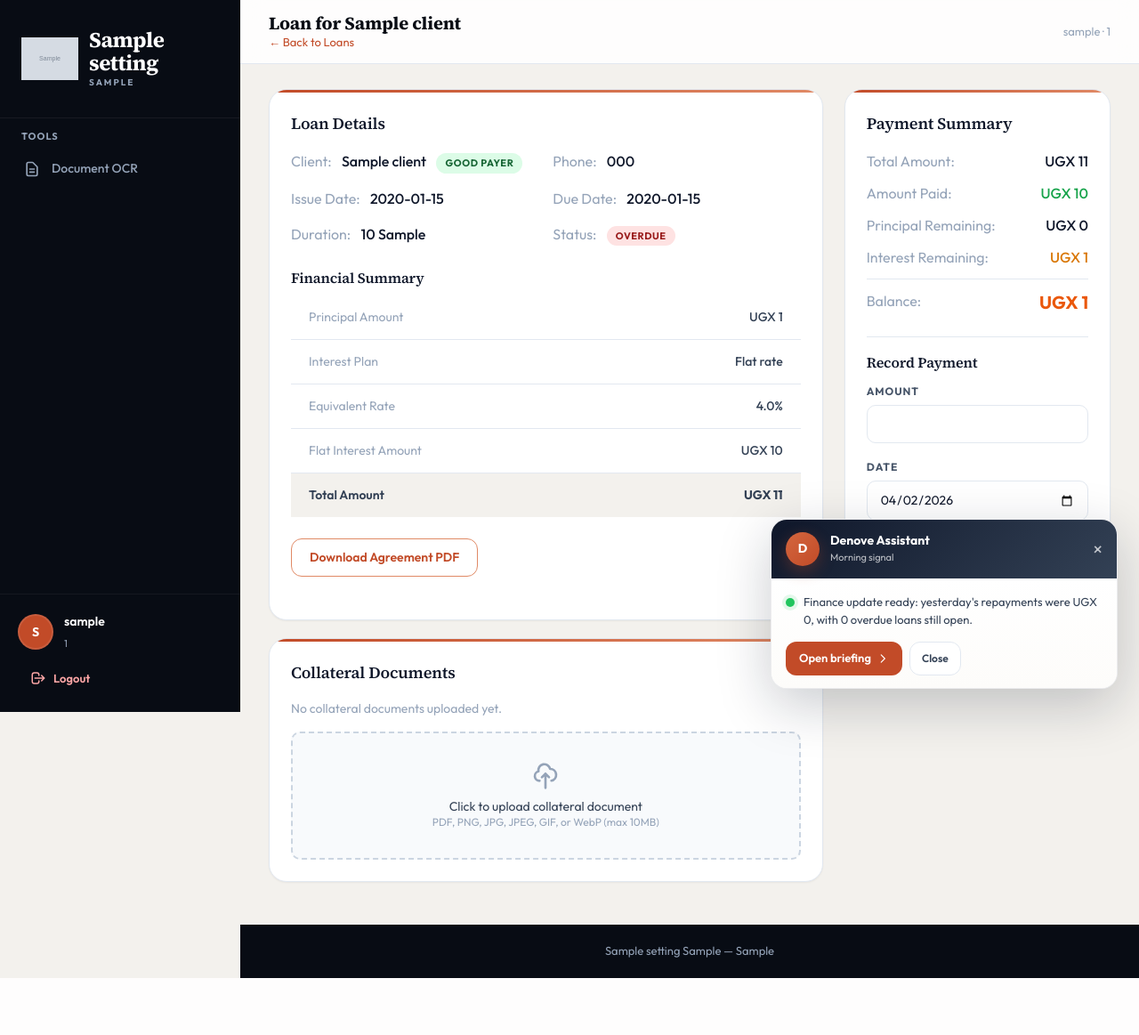
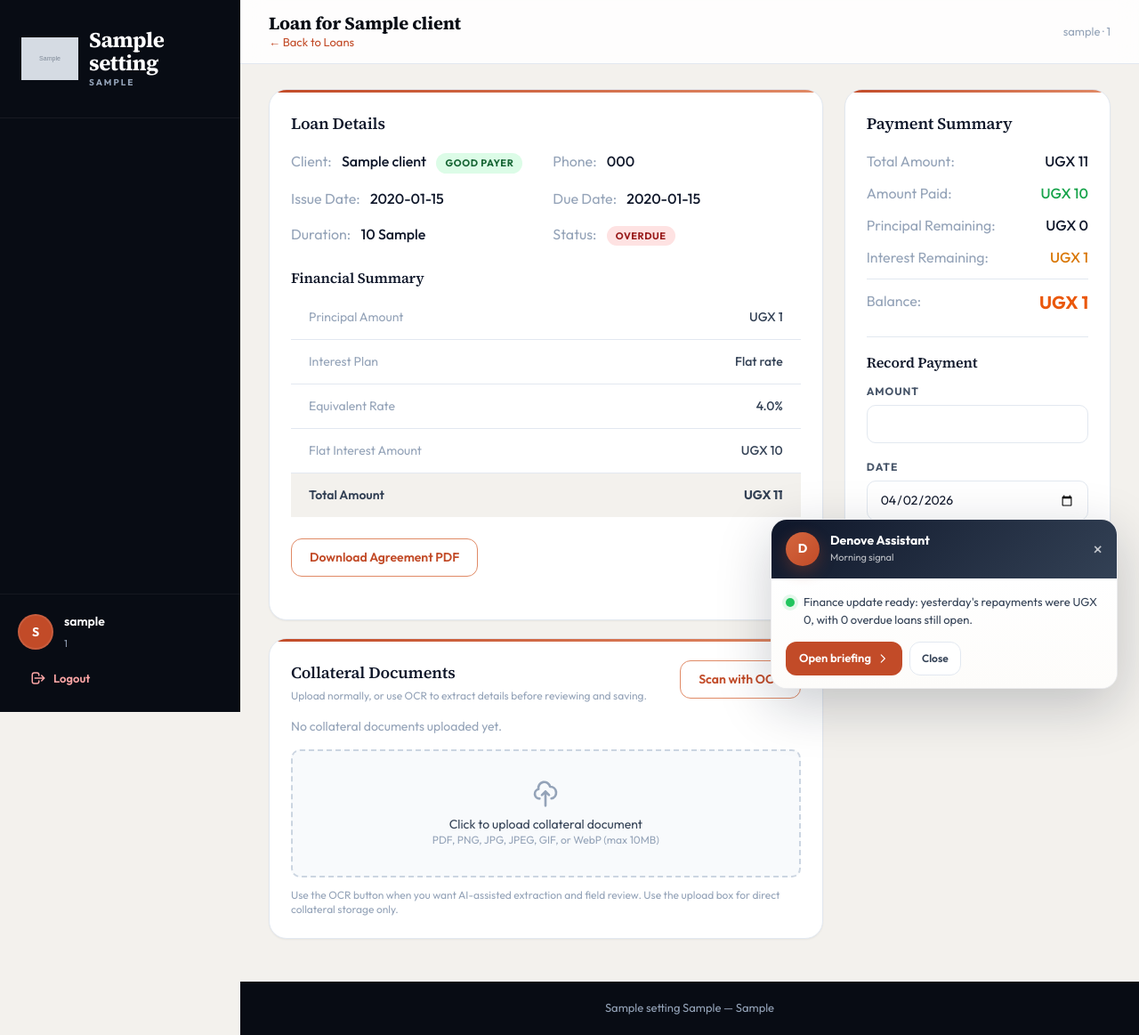
Before and after one commit to Isaac25-lgtm/multi-tenant-business-suite, a Flask app: page /finance/loans/1 in a window 1280 px wide. Shown: the whole page at 89% size. Before the commit the page ends 1099 px from the top, so only its background shows below. Run offline with Flask 3, Linux system fonts and the light colour scheme; the visitor is signed in with stand-in values (Sample User, id 1); tables that the repository leaves empty hold one stand-in row (values such as "Sample post"); grey boxes marked "Sample" are stand-in pictures; parts of the project's set-up code (start-up, migrations or seed data) failed here and were passed over; some libraries are stand-ins or nearby versions.

Commit message:
Move OCR into finance collateral workflow

```diff
--- a/backend/app/modules/ai/__init__.py
+++ b/backend/app/modules/ai/__init__.py
@@ -342,6 +342,7 @@ def ocr_upload():
 
     document_type = request.form.get('document_type', 'general')
     client_reference = (request.form.get('client_reference') or '').strip()
+    return_to = (request.form.get('next') or '').strip()
     if not client_reference:
         flash('Add a client reference so the daily OCR credit limit can be tracked.', 'error')
         return redirect(request.referrer or url_for('ai.ocr_page'))
@@ -429,6 +430,8 @@ def ocr_upload():
     if result.get('error'):
         flash(result['error'], 'info')
 
+    if return_to and return_to.startswith('/'):
+        return redirect(url_for('ai.ocr_review', id=extraction.id, next=return_to))
     return redirect(url_for('ai.ocr_review', id=extraction.id))
 
 
@@ -446,11 +449,19 @@ def ocr_page():
     ).order_by(OcrExtraction.created_at.desc()).limit(10).all()
 
     quota = _get_ocr_quota_status()
+    client_reference = (request.args.get('client_reference') or '').strip()
+    document_type = (request.args.get('document_type') or 'general').strip()
+    return_to = (request.args.get('next') or '').strip()
+    context_label = (request.args.get('context') or '').strip()
     return render_template(
         'ai/ocr_upload.html',
         ocr_enabled=is_ocr_enabled(),
         recent=recent,
         quota=quota,
+        client_reference=client_reference,
+        document_type=document_type,
+        return_to=return_to,
+        context_label=context_label,
     )
 
 
@@ -474,6 +485,7 @@ def ocr_review(id):
         'ai/ocr_review.html',
         extraction=extraction,
         fields=fields,
+        return_to=(request.args.get('next') or '').strip(),
     )
 
 
@@ -521,4 +533,7 @@ def ocr_confirm(id):
     )
 
     flash('OCR extraction confirmed and saved.', 'success')
+    return_to = (request.form.get('next') or '').strip()
+    if return_to and return_to.startswith('/'):
+        return redirect(return_to)
     return redirect(url_for('ai.ocr_page'))
--- a/backend/app/templates/ai/ocr_review.html
+++ b/backend/app/templates/ai/ocr_review.html
@@ -4,7 +4,7 @@
 {% block content %}
 <div style="max-width: 800px; margin: 0 auto;">
   <div style="display: flex; align-items: center; gap: 12px; margin-bottom: 20px;">
-    <a href="{{ url_for('ai.ocr_page') }}" style="color: var(--terra-600); font-size: 13px;">&larr; Back to Documents</a>
+    <a href="{{ return_to or url_for('ai.ocr_page') }}" style="color: var(--terra-600); font-size: 13px;">&larr; Back</a>
   </div>
 
   <h1 style="font-family: 'Source Serif 4', serif; font-size: 22px; font-weight: 700; color: var(--navy-800); margin-bottom: 4px;">
@@ -61,6 +61,7 @@
       </div>
       <form action="{{ url_for('ai.ocr_confirm', id=extraction.id) }}" method="post" style="padding: 0 20px 20px;">
         <input type="hidden" name="csrf_token" value="{{ csrf_token() }}">
+        <input type="hidden" name="next" value="{{ return_to }}">
 
         {% if not fields %}
         <div class="guideline" style="margin-bottom: 16px;">
@@ -116,7 +117,7 @@
         {% if extraction.status != 'confirmed' %}
         <div style="display: flex; gap: 12px; margin-top: 16px;">
           <button type="submit" class="btn btn-primary" style="flex: 1;">Confirm &amp; Save</button>
-          <a href="{{ url_for('ai.ocr_page') }}" class="btn btn-secondary" style="flex: 1; text-align: center;">Cancel</a>
+          <a href="{{ return_to or url_for('ai.ocr_page') }}" class="btn btn-secondary" style="flex: 1; text-align: center;">Cancel</a>
         </div>
         {% else %}
         <div class="guideline" style="margin-top: 16px;">
--- a/backend/app/templates/base.html
+++ b/backend/app/templates/base.html
@@ -107,16 +107,6 @@
                         d="M21 12a9 9 0 01-9 9m9-9a9 9 0 00-9-9m9 9H3m9 9a9 9 0 01-9-9m9 9c1.657 0 3-4.03 3-9s-1.343-9-3-9m0 18c-1.657 0-3-4.03-3-9s1.343-9 3-9m-9 9a9 9 0 019-9" />
                 </svg>
                 Website Management
-            </a>
-
-            <p class="nav-label">Tools</p>
-            <a href="{{ url_for('ai.ocr_page') }}"
-                class="nav-item {% if request.endpoint and 'ocr' in request.endpoint %}active{% endif %}">
-                <svg fill="none" stroke="currentColor" viewBox="0 0 24 24">
-                    <path stroke-linecap="round" stroke-linejoin="round" stroke-width="2"
-                        d="M9 12h6m-6 4h6m2 5H7a2 2 0 01-2-2V5a2 2 0 012-2h5.586a1 1 0 01.707.293l5.414 5.414a1 1 0 01.293.707V19a2 2 0 01-2 2z" />
-                </svg>
-                Document OCR
             </a>
 
             {% elif current_section == 'boutique' %}
@@ -268,18 +258,6 @@
             </a>
             {% endif %}
 
-            {# AI tools for non-manager users (manager has its own AI Tools section above) #}
-            {% if current_section != 'manager' %}
-            <p class="nav-label" style="margin-top:12px">Tools</p>
-            <a href="{{ url_for('ai.ocr_page') }}"
-                class="nav-item {% if request.endpoint and 'ocr' in request.endpoint %}active{% endif %}">
-                <svg fill="none" stroke="currentColor" viewBox="0 0 24 24">
-                    <path stroke-linecap="round" stroke-linejoin="round" stroke-width="2"
-                        d="M9 12h6m-6 4h6m2 5H7a2 2 0 01-2-2V5a2 2 0 012-2h5.586a1 1 0 01.707.293l5.414 5.414a1 1 0 01.293.707V19a2 2 0 01-2 2z" />
-                </svg>
-                Document OCR
-            </a>
-            {% endif %}
         </nav>
 
         <div class="user-footer">
--- a/backend/app/templates/finance/loan_detail.html
+++ b/backend/app/templates/finance/loan_detail.html
@@ -125,7 +125,18 @@
 
         <!-- Collateral Documents -->
         <div class="section-card mt-4">
-            <h2 class="font-semibold text-lg mb-4">Collateral Documents</h2>
+            <div class="flex justify-between items-start gap-4 mb-4">
+                <div>
+                    <h2 class="font-semibold text-lg">Collateral Documents</h2>
+                    <p class="text-xs text-gray-500 mt-1">Upload normally, or use OCR to extract details before reviewing and saving.</p>
+                </div>
+                <a
+                    href="{{ url_for('ai.ocr_page', document_type='collateral', client_reference=(loan.client.name ~ ' - ' ~ loan.client.phone), next=url_for('finance.view_loan', id=loan.id), context='Collateral') }}"
+                    class="btn btn-outline"
+                >
+                    Scan with OCR
+                </a>
+            </div>
 
             {% set documents = loan.documents.filter_by(is_deleted=False).all() if loan.documents else [] %}
             {% if documents %}
@@ -161,6 +172,7 @@
                 </div>
                 <input type="file" id="collateral-file" name="collateral_file" class="hidden" accept=".pdf,.png,.jpg,.jpeg,.gif,.webp" onchange="this.form.submit()">
             </form>
+            <p class="text-xs text-gray-500 mt-3">Use the OCR button when you want AI-assisted extraction and field review. Use the upload box for direct collateral storage only.</p>
         </div>
     </div>
 
```
Also changed, not shown: backend/app/templates/ai/ocr_upload.html (+13 -6 lines), backend/app/templates/finance/group_loan_detail.html (+13 -1 lines).
